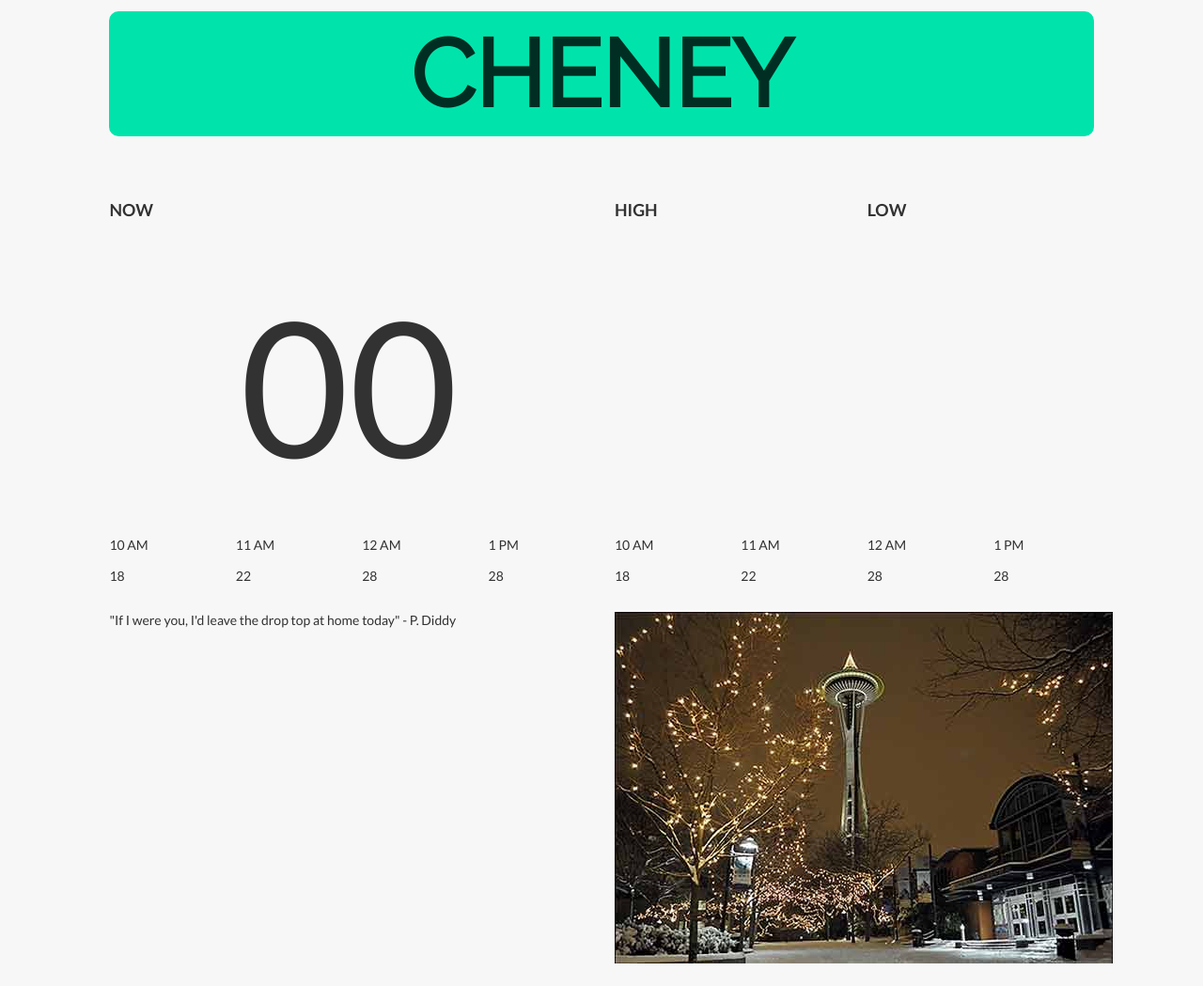
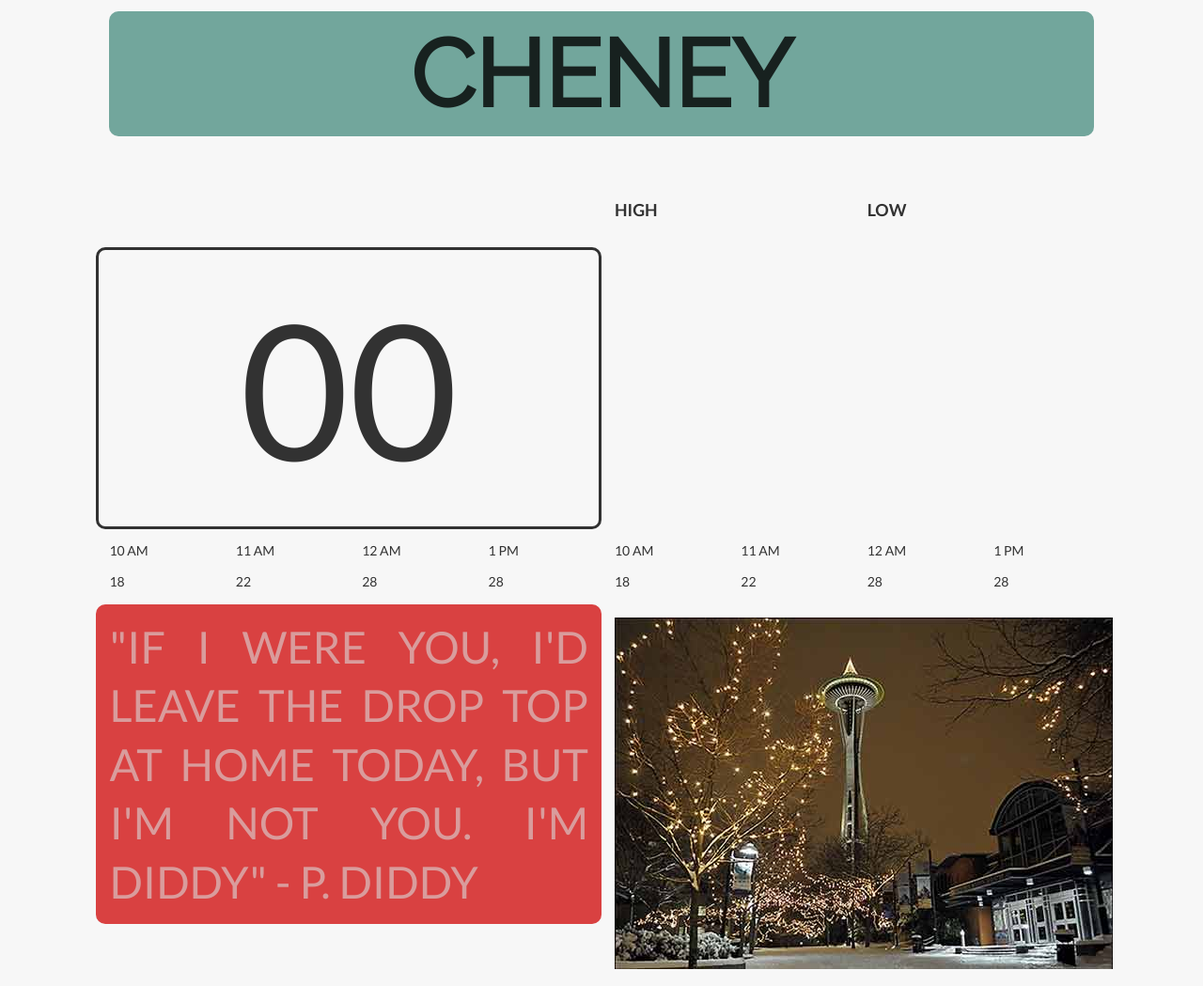
Before and after one commit to dmanp3/p5-weather, a plain HTML site: page index.html in a window 1280 px wide. Shown: the whole page at 94% size. Drawn offline with nearby package versions, Linux system fonts and the light colour scheme.

Commit message:
Need to finish styling and some layout issues
media quieres?

```diff
--- a/css/styles.css
+++ b/css/styles.css
@@ -3,7 +3,7 @@ h1.header {
 	font-size: 100px;
 	text-transform: uppercase;
 	font-family: 'Raleway', sans-serif;
-	background-color: #00E4AC;
+	background-color: #72A69C;
 	/*letter-spacing:50px;*/
 	border-radius:10px;
 	text-align:center;
@@ -21,7 +21,8 @@ p.current {
 
 .eight.wide.column.tempature {
 	/*height:300px;*/
-
+	border: solid;
+border-radius: 10px;
 }
 .four.wide.column.high	{
 font-size:100px;
@@ -29,11 +30,26 @@ font-size:100px;
 }
 .four.wide.column.low {
 	font-size:100px;
+
 }
+
+
+.eight.wide.column.diddy {
+background-color: #D94141;
+font-size: 47px;
+text-align:justify;
+text-transform: uppercase;
+color: #D99C9C;
+border-radius: 10px;
+}
+
 
 body {
 	background-color: ;
+
+
 }
+
 
 
 
--- a/index.html
+++ b/index.html
@@ -22,8 +22,9 @@
   <div class="ui page grid">
   <div class="sixteen wide column">
    <h1 class="header">Cheney</h1></div>
+
 <div class="eight wide column">
-  <h3>NOW</h3>
+  <h3 class="now"></h3>
 </div>
 
 <div class="four wide column">
@@ -84,8 +85,8 @@
   <p>1 PM</p>
   <p>28</p></div>
 
-<div class="eight wide column">
-  <p>"If I were you, I'd leave the drop top at home today" - P. Diddy</p>
+<div class="eight wide column diddy">
+  <p>"If I were you, I'd leave the drop top at home today, but I'm not you. I'm Diddy" - P. Diddy</p>
 </div>
 
   <div class="eight wide column">
--- a/js/scripts.js
+++ b/js/scripts.js
@@ -17,6 +17,8 @@ $(document).ready(function() {
       $('.header').text(weather.city)
       $('.low').text(weather.low)
       $('.high').text(weather.high)
+      $('.now').text(weather.forecast[1].date)
+
       //html += '<ul><li>'+weather.city+', '+weather.region+'</li>';
       //html += '<li class="currently">'+weather.currently+'</li>';
      // html += '<li>'+weather.wind.direction+' '+weather.wind.speed+' '+weather.units.speed+'</li></ul>';
```
